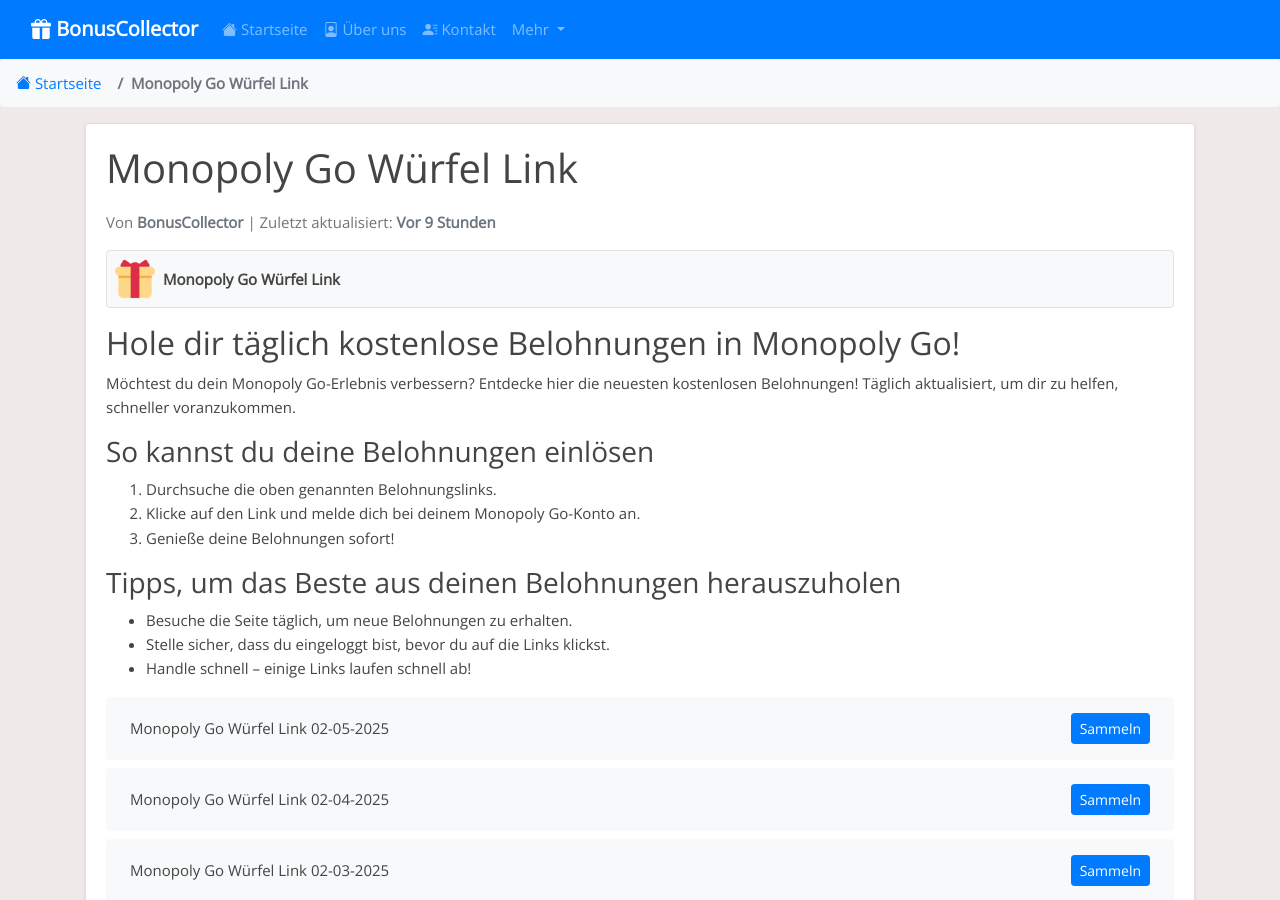
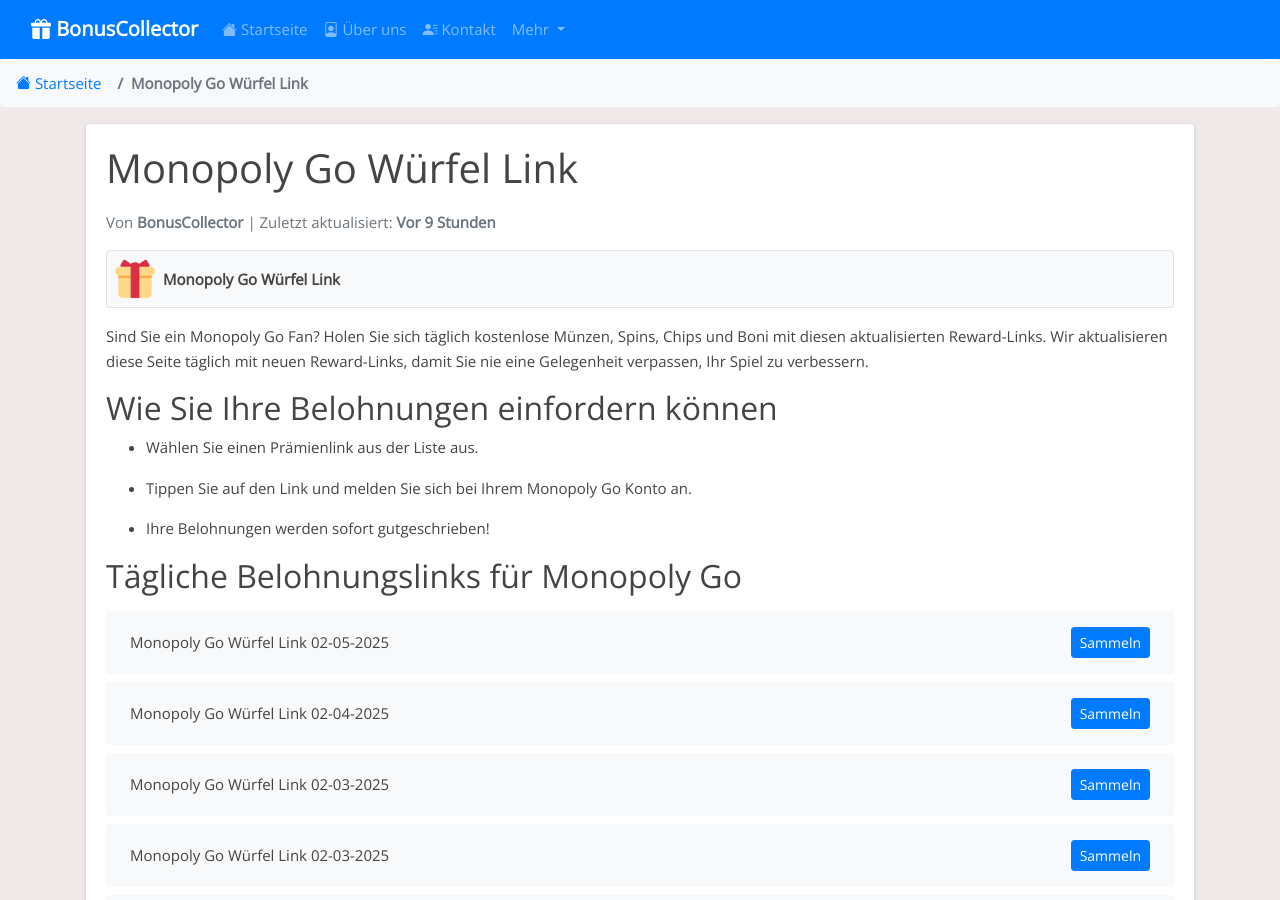
Before and after one commit to Prollad99/bs-de, a Jekyll site: the page built from _posts/2025-01-18-monopoly-go.md, in a window 1280 px wide and 900 px high. Built offline with Jekyll 4.4.1, drawn with Linux system fonts in a browser that asks for light colours; some of the changed text lies outside the part shown.

Commit message:
Aktualisiere monopoly-go-Belohnungslinks, Inhalte und Änderungsdatum

```diff
--- a/_includes/monopoly-go_footer.html
+++ b/_includes/monopoly-go_footer.html
@@ -1,7 +1,7 @@
-<h3>Warum du unsere Monopoly Go-Updates folgen solltest</h3>
+## Warum sollten Sie unsere Reward Updates verfolgen?
 
-<p>Wir bieten täglich die neuesten Belohnungslinks aus offiziellen Monopoly Go-Aktionen. So bleibst du immer auf dem neuesten Stand. Speichere diese Seite für schnellen Zugriff.</p>
 
-<h4>Hinweis:</h4>
+Wir aktualisieren die Links ständig, um sicherzustellen, dass Sie die neuesten Belohnungen erhalten. Alle Belohnungen stammen aus offiziellen Monopoly Go Aktionen, so dass Sie sie einfach und sicher einfordern können.
 
-<p>Diese Seite ist nicht mit den offiziellen Entwicklern von Monopoly Go verbunden. Alle Belohnungen stammen aus öffentlichen Quellen.</p>
+
+Hinweis: Diese Links können ablaufen, also fordern Sie Ihre Belohnungen schnell ein. Wir sind nicht mit den Entwicklern von Monopoly Go verbunden; diese Seite ist eine Ressource für Spieler.
--- a/_includes/monopoly-go_post.html
+++ b/_includes/monopoly-go_post.html
@@ -1,27 +1,14 @@
-<h2>Hole dir täglich kostenlose Belohnungen in Monopoly Go!</h2>
+Sind Sie ein Monopoly Go Fan? Holen Sie sich täglich kostenlose Münzen, Spins, Chips und Boni mit diesen aktualisierten Reward-Links. Wir aktualisieren diese Seite täglich mit neuen Reward-Links, damit Sie nie eine Gelegenheit verpassen, Ihr Spiel zu verbessern.
 
-<p>Möchtest du dein Monopoly Go-Erlebnis verbessern? Entdecke hier die neuesten kostenlosen Belohnungen! Täglich aktualisiert, um dir zu helfen, schneller voranzukommen.</p>
 
-<h3>So kannst du deine Belohnungen einlösen</h3>
+## Wie Sie Ihre Belohnungen einfordern können
 
-<ol>
 
-  <li>Durchsuche die oben genannten Belohnungslinks.</li>
+- Wählen Sie einen Prämienlink aus der Liste aus.
 
-  <li>Klicke auf den Link und melde dich bei deinem Monopoly Go-Konto an.</li>
+- Tippen Sie auf den Link und melden Sie sich bei Ihrem Monopoly Go Konto an.
 
-  <li>Genieße deine Belohnungen sofort!</li>
+- Ihre Belohnungen werden sofort gutgeschrieben!
 
-</ol>
 
-<h3>Tipps, um das Beste aus deinen Belohnungen herauszuholen</h3>
-
-<ul>
-
-  <li>Besuche die Seite täglich, um neue Belohnungen zu erhalten.</li>
-
-  <li>Stelle sicher, dass du eingeloggt bist, bevor du auf die Links klickst.</li>
-
-  <li>Handle schnell – einige Links laufen schnell ab!</li>
-
-</ul>
+## Tägliche Belohnungslinks für Monopoly Go
```
